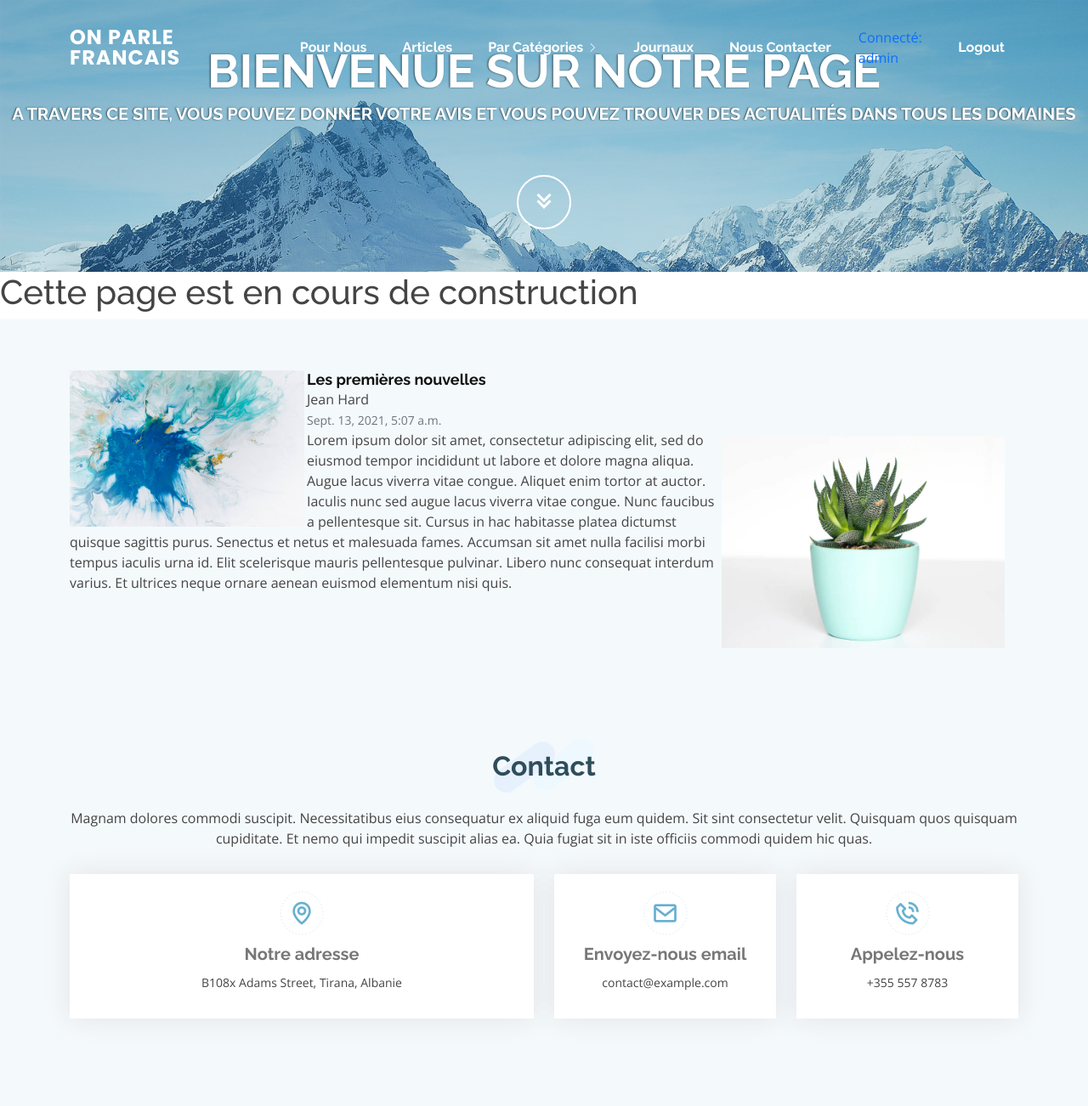
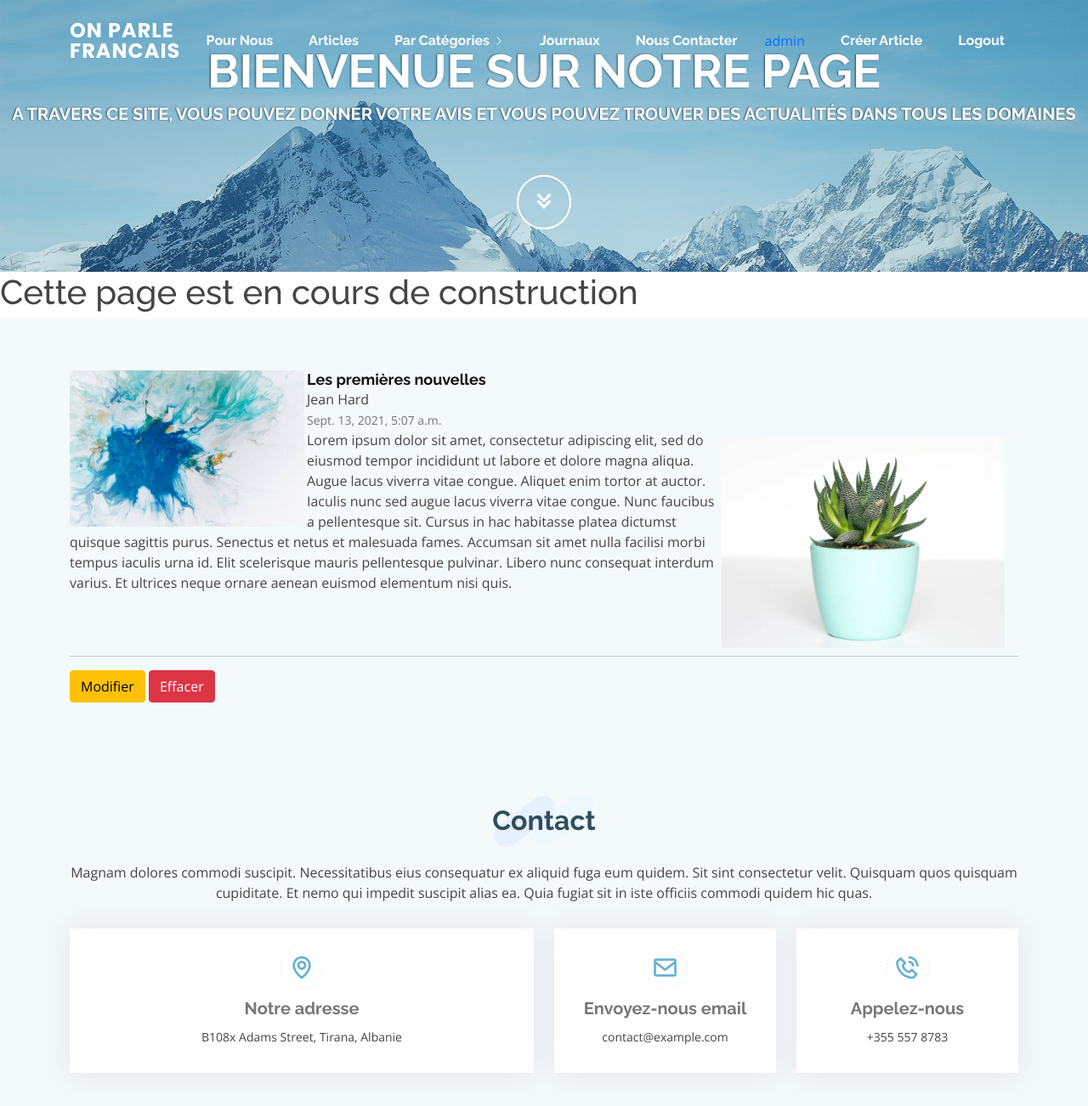
Before and after one commit to Xhevairi/fr, a Django app: a page that uses articles/templates/articles/header.html in a window 1280 px wide. Shown: the top 1302 px of the page at 85% size. Run offline with Django 3.2, Linux system fonts and the light colour scheme; a user stored in the database is signed in; data comes from the database, SQL or seed files in the repository; both versions use the stored data as it was after the commit; some libraries are stand-ins or nearby versions.

Commit message:
adding crteate, update and delete buttons

```diff
--- a/articles/forms.py
+++ b/articles/forms.py
@@ -1,5 +1,5 @@
+from django.contrib.auth import get_user_model
 from django import forms
-from django.contrib.auth import get_user_model
 from django.contrib.auth.forms import UserCreationForm, UsernameField
 from django.forms import fields
 from .models import Article
--- a/articles/templates/articles/create_article.html
+++ b/articles/templates/articles/create_article.html
@@ -9,7 +9,7 @@
       <form method="POST" enctype="multipart/form-data">
         {% csrf_token %} {{ form|crispy }}
         <hr />
-        <input type="submit" value="Submit" />
+        <input type="submit" value="Soumettre" />
       </form>
     </div>
   </div>
--- a/articles/templates/articles/delete_article.html
+++ b/articles/templates/articles/delete_article.html
@@ -8,7 +8,9 @@
     <div class="col-lg-6">
       <form method="POST" enctype="multipart/form-data">
         {% csrf_token %} {{ form|crispy }}
-        <input type="submit" value="Submit" />
+        <button type="submit" value="submit" class="btn btn-danger">
+          Soumettre
+        </button>
         <hr />
       </form>
     </div>
--- a/articles/templates/articles/header.html
+++ b/articles/templates/articles/header.html
@@ -67,7 +67,14 @@
           >
         </li>
         {% endif %} {% if request.user.is_authenticated %}
-        <li class="nav-link scrollto">Connecté: {{ request.user.username }}</li>
+        <li class="nav-link scrollto">{{ request.user.username }}</li>
+        <li>
+          <a
+            class="nav-link scrollto"
+            href=" {% url 'articles:create_article' %} "
+            >Créer Article</a
+          >
+        </li>
         <li>
           <a class="nav-link scrollto" href=" {% url 'articles:logout' %} "
             >Logout</a
--- a/articles/templates/articles/single_article.html
+++ b/articles/templates/articles/single_article.html
@@ -22,6 +22,23 @@
           <br />
           {{ item.content }}
         </div>
+        <hr />
+        {% if request.user.is_authenticated %}
+        <div>
+          <a
+            href="{% url 'articles:update_article' item.slug %}"
+            type="button"
+            class="button btn btn-warning"
+            >Modifier</a
+          >
+          <a
+            href="{% url 'articles:delete_article' item.slug %}"
+            type="button"
+            class="btn btn-danger"
+          >
+            Effacer
+          </a>
+        {% endif %}
       </div>
     </div>
   </div>
--- a/articles/templates/articles/update_article.html
+++ b/articles/templates/articles/update_article.html
@@ -9,7 +9,7 @@
       <form method="POST" enctype="multipart/form-data">
         {% csrf_token %} {{ form|crispy }}
         <hr />
-        <input type="submit" value="Submit" />
+        <input type="submit" value="Soumettre" />
       </form>
     </div>
   </div>
```
Also changed, not shown: db.sqlite3.
